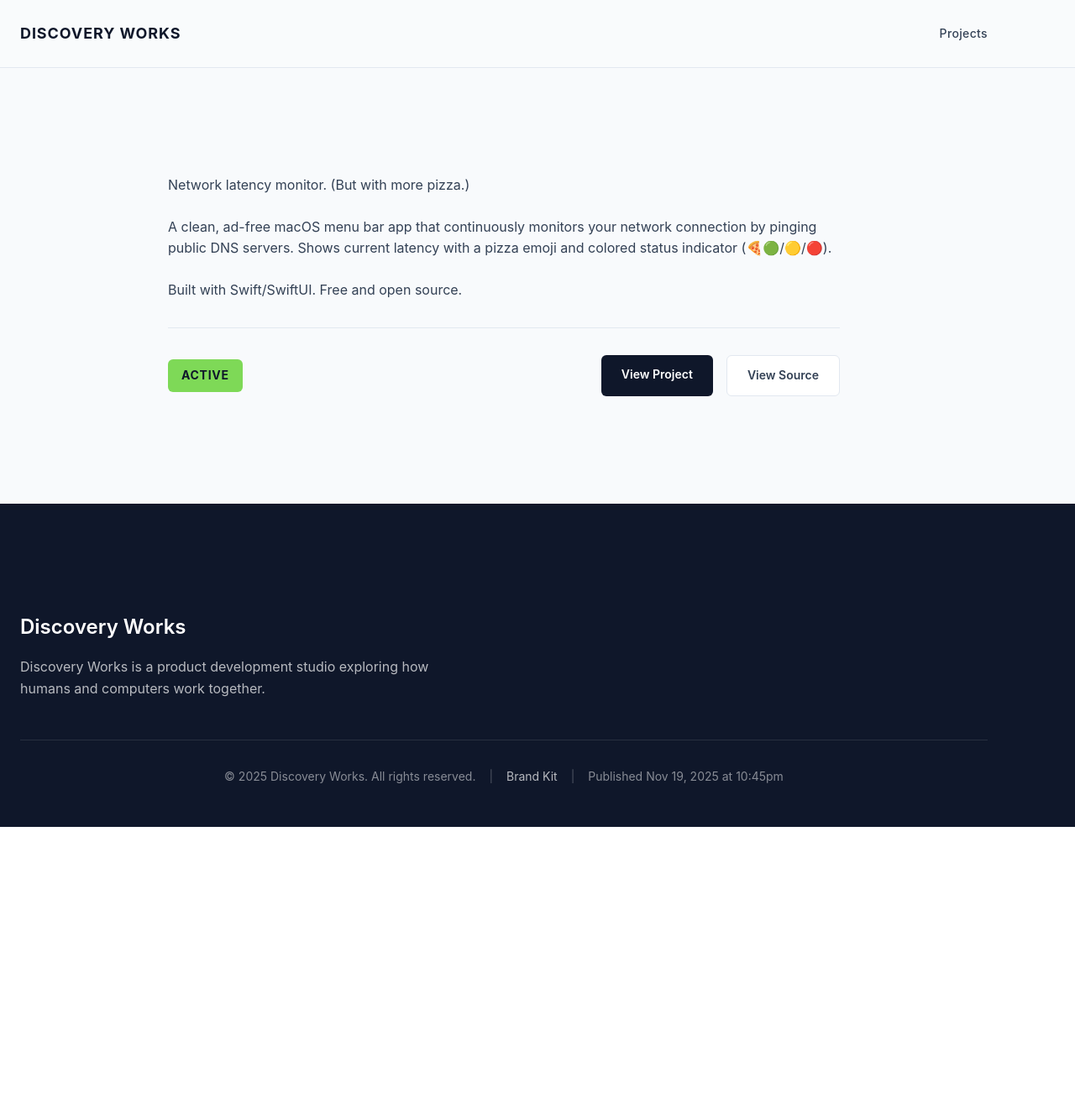
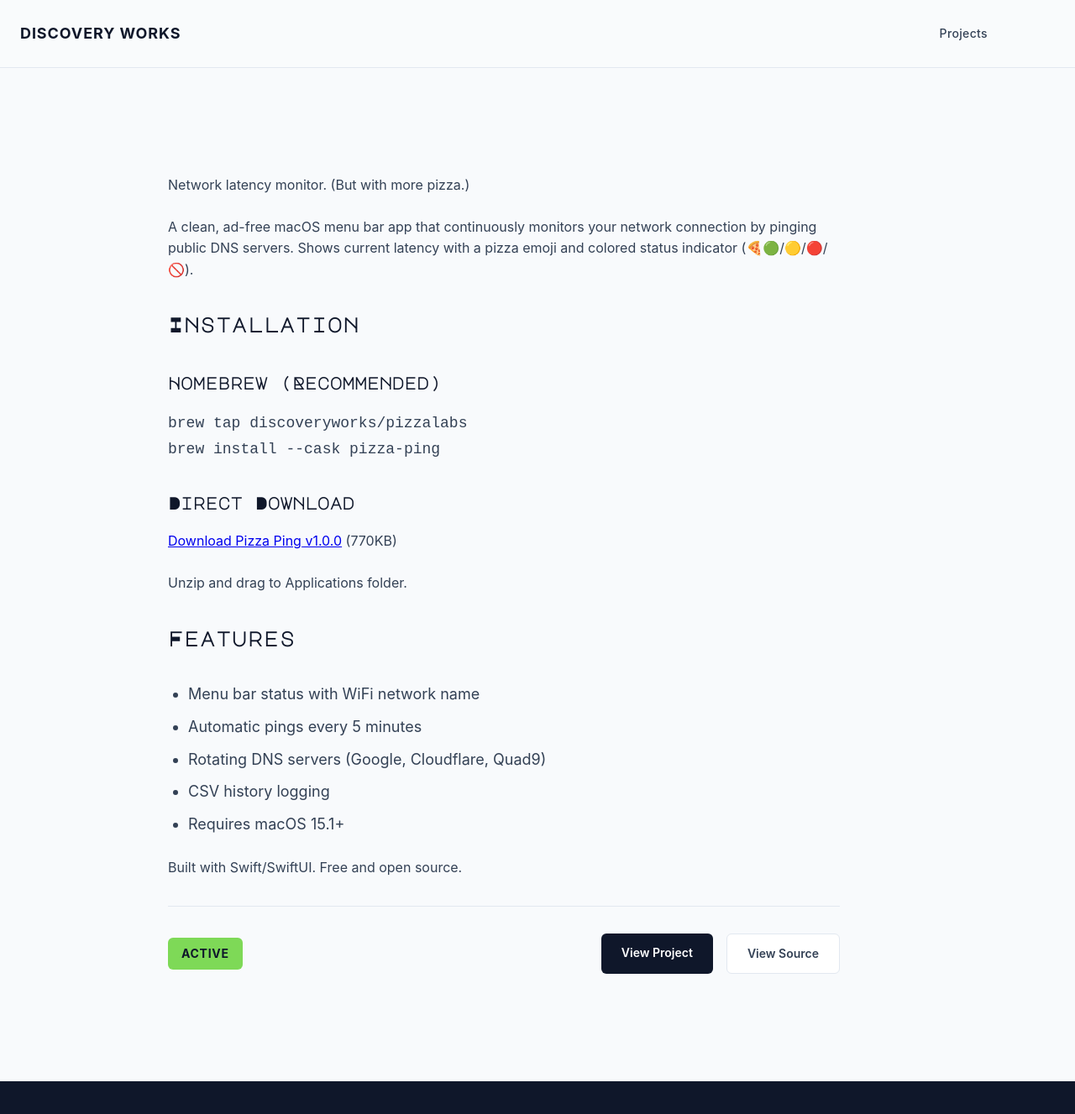
Before and after one commit to discoveryworks/discoveryworks.github.io, a Jekyll site: the page built from _projects/pizza-ping.md, in a window 1280 px wide and 1400 px high, scrolled down 399 px. Shown: the top 1327 px of the window at 84% size. Built offline with Jekyll 4.4.1, drawn with Linux system fonts in a browser that asks for light colours; before the commit the page ends 1384 px from its top, so only the background shows below that.

Commit message:
Update Pizza Ping project page with installation instructions.
Add Homebrew and direct download links for v1.0.0 release.

````diff
--- a/_projects/pizza-ping.md
+++ b/_projects/pizza-ping.md
@@ -4,12 +4,33 @@ title: "🍕Pizza Ping"
 description: "Network latency monitor. (But with more pizza.)"
 lab: "pizza"
 repo: "https://github.com/discoveryworks/pizza-ping"
+download_url: "https://github.com/discoveryworks/pizza-ping/releases/download/v1.0.0/PizzaPing-v1.0.0.zip"
 order: 6
 status: "active"
 ---
 
 Network latency monitor. (But with more pizza.)
 
-A clean, ad-free macOS menu bar app that continuously monitors your network connection by pinging public DNS servers. Shows current latency with a pizza emoji and colored status indicator (🍕🟢/🟡/🔴).
+A clean, ad-free macOS menu bar app that continuously monitors your network connection by pinging public DNS servers. Shows current latency with a pizza emoji and colored status indicator (🍕🟢/🟡/🔴/🚫).
+
+## Installation
+
+### Homebrew (Recommended)
+```bash
+brew tap discoveryworks/pizzalabs
+brew install --cask pizza-ping
+```
+
+### Direct Download
+[Download Pizza Ping v1.0.0](https://github.com/discoveryworks/pizza-ping/releases/download/v1.0.0/PizzaPing-v1.0.0.zip) (770KB)
+
+Unzip and drag to Applications folder.
+
+## Features
+- Menu bar status with WiFi network name
+- Automatic pings every 5 minutes
+- Rotating DNS servers (Google, Cloudflare, Quad9)
+- CSV history logging
+- Requires macOS 15.1+
 
 Built with Swift/SwiftUI. Free and open source.
````
